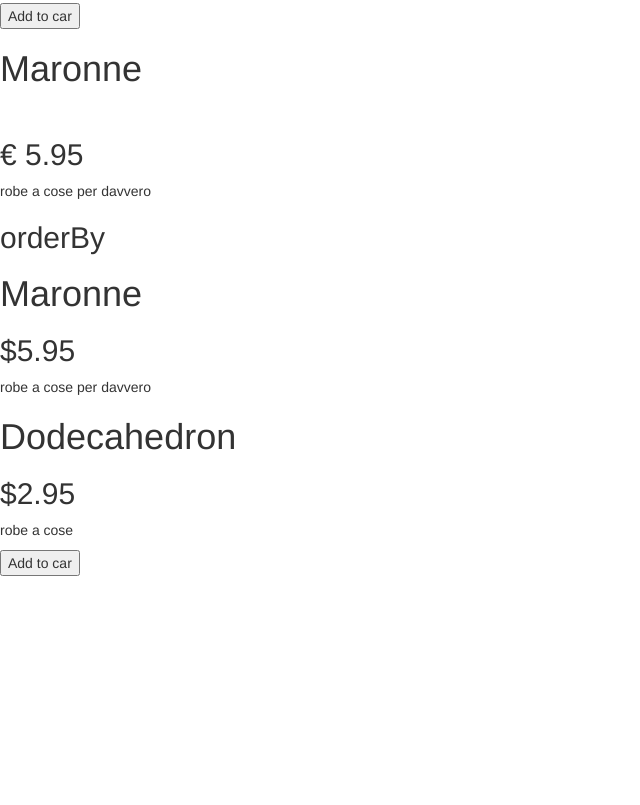
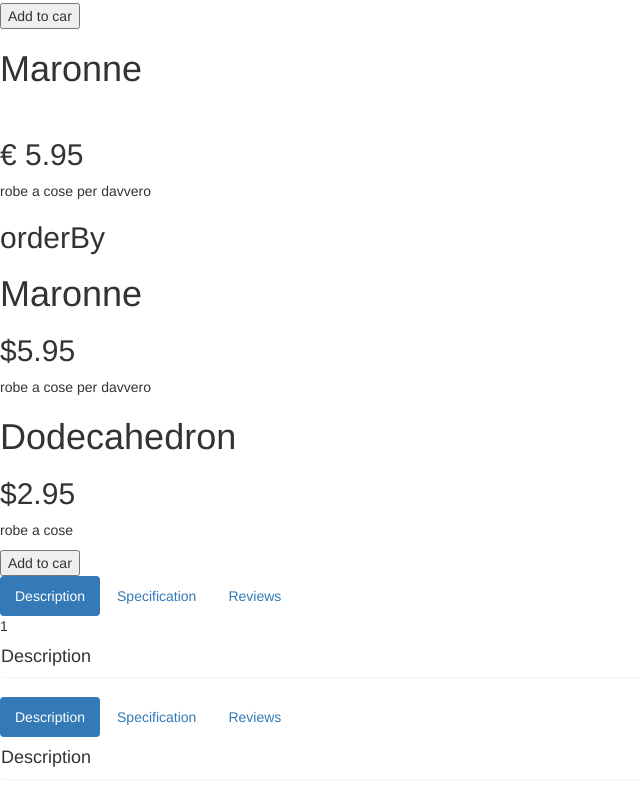
Before and after one commit to Zendrow/AngularJS, a plain HTML site: page index.html in a window 1280 px wide. Shown: the part 1126-1931 px from the top of the page, without its empty margins (0-640 px from the left). Before the commit the page ends 1702 px from the top, so only its background shows below. Drawn offline with Linux system fonts and the light colour scheme; files that its build step writes are made by us from their sources.

Commit message:
0004 - commit
gestione tab
ng-click

```diff
--- a/index.html
+++ b/index.html
@@ -3,13 +3,13 @@
 <!-- directive tag ng- -->
 
 <head>
-    <link rel="stylesheet" type="text/css" href="bootstrap.min.css" />
+    <link rel="stylesheet" type="text/css" href="css/bootstrap.min.css" />
     <!-- SCRIPT -->
     <script type="text/javascript" src="js/angular.min.js"></script>
     <script type="text/javascript" src="js/app.js"></script>
 </head>
 
-<body ng-controller="StoreController as store">
+<body ng-controller="StoreController as store" style="padding-bottom:100px;">
     <!-- ora andiamo a scrivere quello che vogliamo dalla nostra app -->
     <!-- i dati vengono inseriti tra le blade -->
     <!-- directive: ng-controller
@@ -60,7 +60,61 @@
             <button ng-show="product.canPurchase">Add to car</button>
         </div>
 
+        <section ng-init="tab = 1">
+            <ul class="nav nav-pills">
+                <li ng-class="{ active:tab === 1 }">
+                    <a href="" ng-click="tab = 1">Description</a>
+                </li>
+                <li ng-class="{ active:tab === 2 }">
+                    <a href="" ng-click="tab = 2">Specification</a>
+                </li>
+                <li ng-class="{ active:tab === 3 }">
+                    <a href="" ng-click="tab = 3">Reviews</a>
+                </li>
+            </ul>
+            {{tab}}
 
+            <div class="panel" ng-show="tab === 1">
+                <h4>Description</h4>
+                <p>{{product.description}}</p>
+            </div>
+            <div class="panel" ng-show="tab === 2">
+                <h4>Description</h4>
+                <blockquote>None yet</blockquote>
+            </div>
+            <div class="panel" ng-show="tab === 3">
+                <h4>Description</h4>
+                <blockquote>None yet</blockquote>
+            </div>
+        </section>
+
+        <section ng-controller="PanelController as panel">
+            <ul class="nav nav-pills">
+                <li ng-class="{ active: panel.isSelected(1) }">
+                    <a href="" ng-click="panel.selectTab(1)">Description</a>
+                </li>
+                <li ng-class="{ active: panel.isSelected(2) }">
+                    <a href="" ng-click="panel.selectTab(2)">Specification</a>
+                </li>
+                <li ng-class="{ active: panel.isSelected(3) }">
+                    <a href="" ng-click="panel.selectTab(3)">Reviews</a>
+                </li>
+            </ul>
+            {{tab2}}
+
+            <div class="panel" ng-show="panel.isSelected(1)">
+                <h4>Description</h4>
+                <p>{{product.description}}</p>
+            </div>
+            <div class="panel" ng-show="panel.isSelected(2)">
+                <h4>Description</h4>
+                <blockquote>None yet</blockquote>
+            </div>
+            <div class="panel" ng-show="panel.isSelected(3)">
+                <h4>Description</h4>
+                <blockquote>None yet</blockquote>
+            </div>
+        </section>
 
     </div>
 
--- a/js/app.js
+++ b/js/app.js
@@ -43,4 +43,16 @@
     // il controller va dentro la nostra applicazione
     // ricorda il costruttore
 
+    app.controller('PanelController', function () {
+        this.tab = 1;
+
+        this.selectTab = function(setTab){
+            this.tab = setTab;
+        };
+
+        this.isSelected = function(checkTab){
+            return this.tab === checkTab;
+        };
+    });
+
 })();
```
